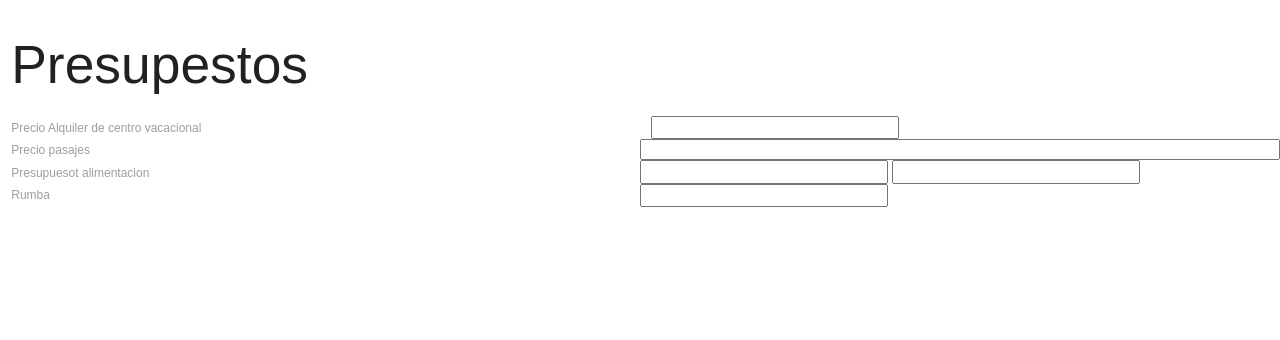
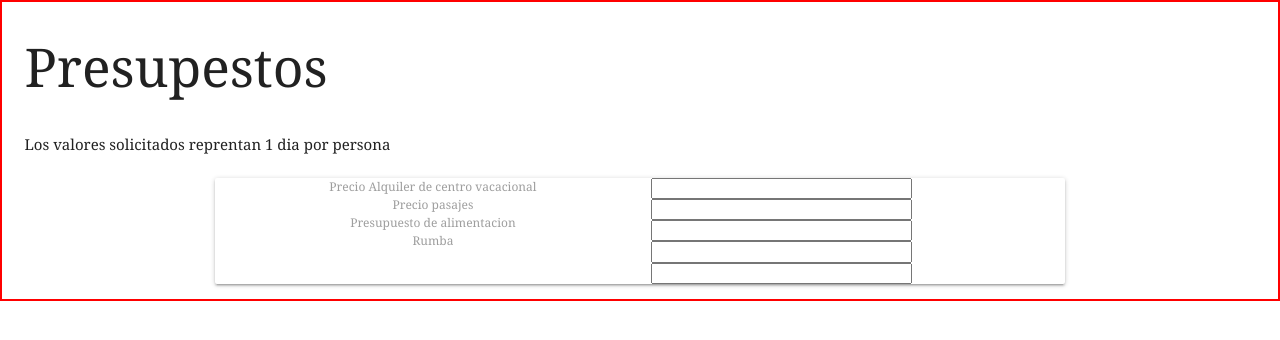
Before and after one commit to jjfique/presupuesto, a website built with Parcel: page index.html in a window 1280 px wide. Built offline with nearby package versions, Linux system fonts and the light colour scheme.

Commit message:
ajuste de formulario

```diff
--- a/index.html
+++ b/index.html
@@ -7,26 +7,28 @@
 
   <body>
     <div id="app"></div>
-    <div class="row">
-      <h2 class="col s12">Presupestos</h2>
-      <div id="labeDescripciones" class="col s6">
-        <label>Precio Alquiler de centro vacacional</label>
-        <br />
-        <label>Precio pasajes</label>
-        <br />
-        <label>Presupuesot alimentacion</label>
-        <br />
-        <label>Rumba</label>
+    <div id="panel" class="row">
+      <div class="col s8">
+        <h2 class="col s12">Presupestos</h2>
+        <p class="col s12">
+          Los valores solicitados reprentan 1 dia por persona
+        </p>
       </div>
-      <div class="col s6">
-        <input type="" />
+      <div class="col s8 offset-s2 card-panel center-align">
+        <div id="labeDescripciones" class="col s6">
+          <label class="col s12">Precio Alquiler de centro vacacional</label>
+          <label class="col s12">Precio pasajes</label>
+          <label class="col s12">Presupuesto de alimentacion</label>
+          <label class="col s12">Rumba</label>
+        </div>
+        <div class="col s6">
+          <input type="" class="col s8" />
+          <input type="" class="col s8" />
+          <input type="" class="col s8" />
+          <input type="" class="col s8" />
+          <input type="" class="col s8" />
+        </div>
       </div>
-      <input type="" class="col s6" />
-
-      <input type="" />
-      <input type="" />
-
-      <input type="" />
     </div>
 
     <script src="src/index.js"></script>
--- a/src/styles.css
+++ b/src/styles.css
@@ -1,3 +1,11 @@
 body {
-  font-family: sans-serif;
+  font-family: Georgia, "Times New Roman", Times, serif;
 }
+#panel {
+  border: red 2px solid;
+  display: inline-block;
+  justify-content: center;
+}
+panel-1 {
+  border: red 2px solid;
+}
```
